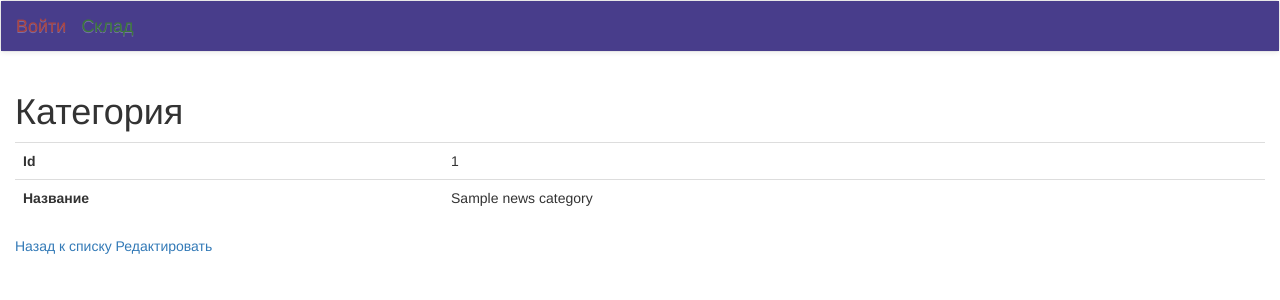
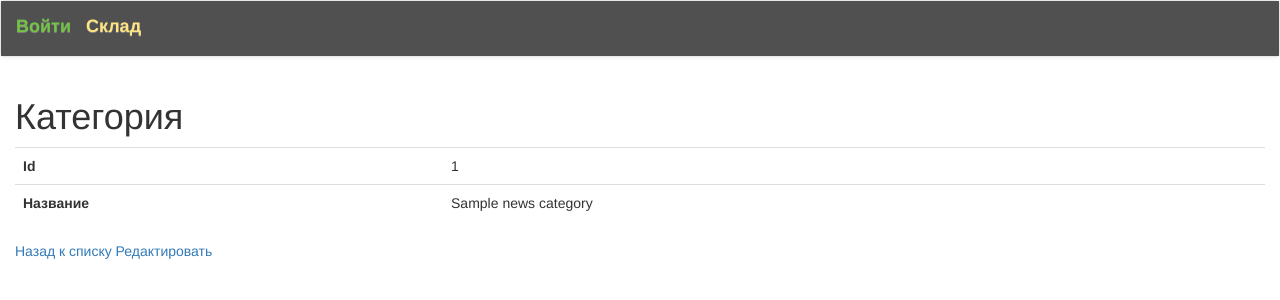
Before and after one commit to Koderbek/NewNews, a Symfony app: template templates/news_category/show.html.twig in a window 1280 px wide. Shown: the top 300 px of the page. Run offline with Twig, Linux system fonts and the light colour scheme; the template is opened without the code that fills it: most values are stand-ins (such as "Sample title", 1, 10 or a date in 2020); some libraries are stand-ins or nearby versions.

Commit message:
fix view

```diff
--- a/templates/base.html.twig
+++ b/templates/base.html.twig
@@ -19,16 +19,16 @@
 <body>
 {% block header %}
     <nav class="navbar navbar-default">
-        <div class="container-fluid" style="background-color: darkslateblue">
-            <div class="navbar-header">
+        <div class="container-fluid" style="background-color: #505050">
+            <label class="navbar-header">
                 {% if app.user %}
-                    <a class="navbar-brand" href="{{ path('logout') }}"><div class="text-danger">Выйти</div></a>
-                    <a class="navbar-brand" href="{{ path('user_show', {'id': app.user.id}) }}"><div class="text-success">{{ app.user.login }}</div></a>
+                    <a class="navbar-brand" href="{{ path('logout') }}"><p style="color: #FFFFFF">Выйти</p></a>
+                    <a class="navbar-brand" href="{{ path('user_show', {'id': app.user.id}) }}"><p style="color: #FFE484">{{ app.user.login }}</p></a>
                 {% else %}
-                    <a class="navbar-brand" href="{{ path('login') }}"><div class="text-danger">Войти</div></a>
-                    <a class="navbar-brand" href="{{ path('user_index') }}"><div class="text-success">Склад</div></a>
+                    <a class="navbar-brand" href="{{ path('login') }}"><p style="color: #73C347">Войти</p></a>
+                    <a class="navbar-brand" href="{{ path('user_index') }}"><p style="color: #FFE484">Склад</p></a>
                 {% endif %}
-            </div>
+            </label>
 
             {#<div>#}
                 {#<ul class="nav navbar-nav">#}
```
Also changed, not shown: templates/user/show.html.twig (+4 -4 lines).
